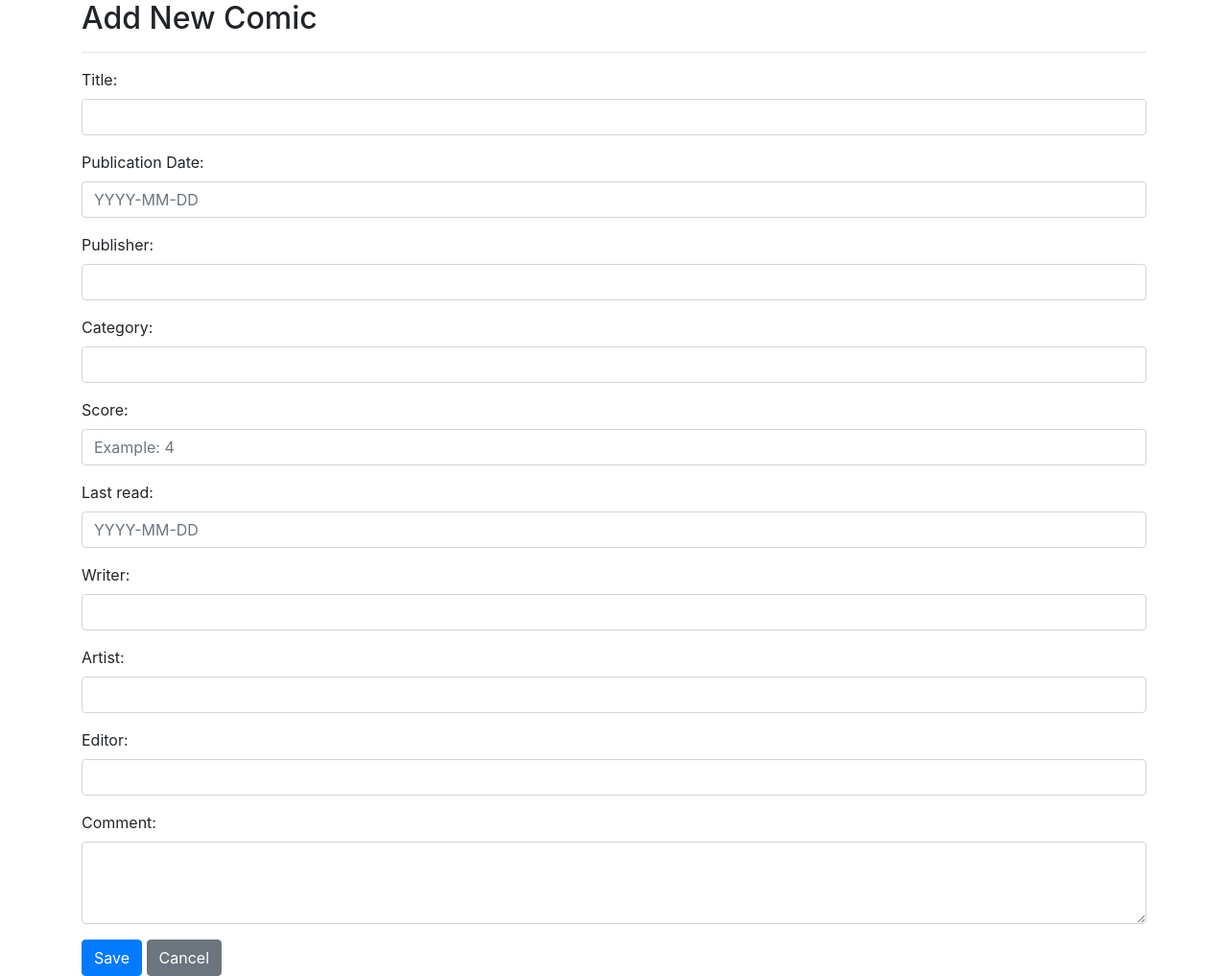
After one commit to kylofon/ComicDatabase, a Flask app: page /add in a window 1280 px wide. The commit adds this page. Shown: the whole page at 96% size. Run offline with Flask 3, Linux system fonts and the light colour scheme; some libraries are stand-ins or nearby versions.

Commit message:
Added Add new funcionality and page

```diff
--- a/app.py
+++ b/app.py
@@ -103,6 +103,33 @@ def sort():
     rows = get_sorted_rows_from_database(sort_by, sort_order)
     return render_template('index.html', rows=rows, sort_by=sort_by, sort_order=sort_order)
 
+@app.route('/add', methods=['GET', 'POST'])
+def add_new():
+    if request.method == 'POST':
+        title = request.form['title']
+        publication_date = request.form['publication_date']
+        publisher = request.form['publisher']
+        category = request.form['category']
+        score = request.form['score']
+        last_read = request.form['last_read']
+        writer = request.form['writer']
+        artist = request.form['artist']
+        editor = request.form['editor']
+        comment = request.form['comment']
+
+        conn = sqlite3.connect('Comics.sqlite')
+        c = conn.cursor()
+
+        c.execute('INSERT INTO comics (title, publication_date, publisher, category, score, last_read, writer, artist, editor, comment) VALUES (?, ?, ?, ?, ?, ?, ?, ?, ?, ?)',
+                  (title, publication_date, publisher, category, score, last_read, writer, artist, editor, comment))
+
+        conn.commit()
+        conn.close()
+
+        return redirect(url_for('index'))
+
+    return render_template('add_new.html')
+
 @app.context_processor
 def inject_toggle_sort_order():
     return dict(toggle_sort_order=toggle_sort_order)
--- /dev/null
+++ b/templates/add_new.html
@@ -0,0 +1,66 @@
+<!DOCTYPE html>
+<html>
+  <head>
+    <title>Comic Database</title>
+    <link rel="stylesheet" href ="https://stackpath.bootstrapcdn.com/bootstrap/4.3.1/css/bootstrap.min.css">
+    <link rel="stylesheet" type="text/css" href="{{ url_for('static', filename='custom.css') }}">
+  </head>
+  <body>
+
+
+  <!-- jQuery -->
+  <script src="https://code.jquery.com/jquery-3.3.1.slim.min.js" integrity="sha384-q8i/X+965DzO0rT7abK41JStQIAqVgRVzpbzo5smXKp4YfRvH+8abtTE1Pi6jizo" crossorigin="anonymous"></script>
+  <!-- Bootstrap JS -->
+  <script src="https://stackpath.bootstrapcdn.com/bootstrap/4.3.1/js/bootstrap.min.js" integrity="sha384-JjSmVgyd0p3pXB1rRibZUAYoIIy6OrQ6VrjIEaFf/nJGzIxFDsf4x0xIM+B07jRM" crossorigin="anonymous"></script>
+
+<div class="container">
+  <h2>Add New Comic</h2>
+  <hr>
+  <form action="{{ url_for('add_new') }}" method="POST">
+    <div class="form-group">
+      <label for="title">Title:</label>
+      <input type="text" class="form-control" id="title" name="title" required>
+    </div>
+      <div class="form-group">
+      <label for="publication_date">Publication Date:</label>
+      <input type="text" class="form-control" id="publication_date" name="publication_date" placeholder="YYYY-MM-DD">
+    </div>
+    <div class="form-group">
+      <label for="publisher">Publisher:</label>
+      <input type="text" class="form-control" id="publisher" name="publisher">
+    </div>
+    <div class="form-group">
+      <label for="category">Category:</label>
+      <input type="text" class="form-control" id="category" name="category">
+    </div>
+    <div class="form-group">
+      <label for="score">Score:</label>
+      <input type="text" class="form-control" id="score" name="score" placeholder="Example: 4">
+    </div>
+    <div class="form-group">
+      <label for="last_read">Last read:</label>
+      <input type="text" class="form-control" id="last_read" name="last_read" placeholder="YYYY-MM-DD">
+    </div>
+    <div class="form-group">
+      <label for="writer">Writer:</label>
+      <input type="text" class="form-control" id="writer" name="writer">
+    </div>
+    <div class="form-group">
+      <label for="artist">Artist:</label>
+      <input type="text" class="form-control" id="artist" name="artist">
+    </div>
+    <div class="form-group">
+      <label for="editor">Editor:</label>
+      <input type="text" class="form-control" id="editor" name="editor">
+    </div>
+    <div class="form-group">
+      <label for="comment">Comment:</label>
+      <textarea class="form-control" id="comment" name="comment" rows="3"></textarea>
+    </div>
+    <button type="submit" class="btn btn-primary">Save</button>
+    <a href="{{ url_for('index') }}" class="btn btn-secondary">Cancel</a>
+  </form>
+</div>
+
+  </body>
+</html>
```
Also changed, not shown: templates/index.html (+11 -19 lines), Comics.sqlite, 1 other file.
